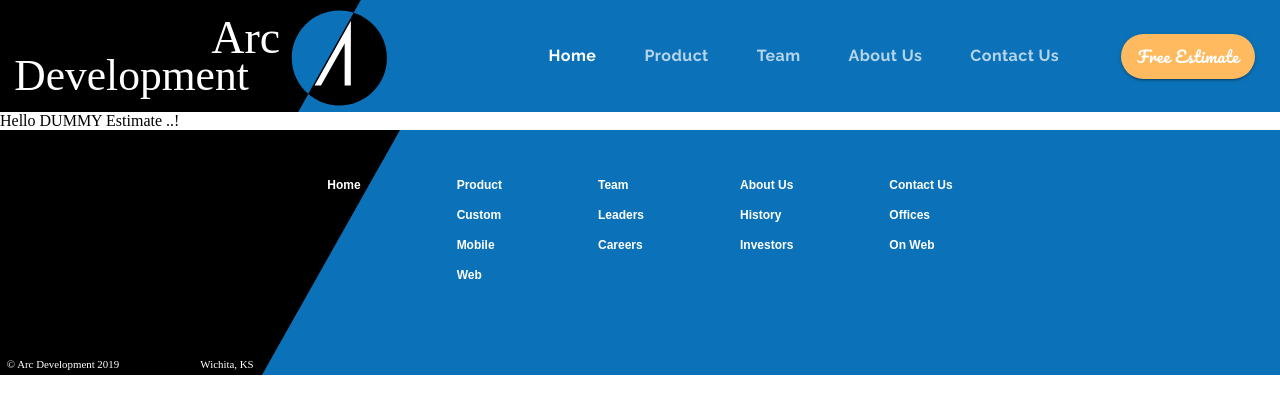
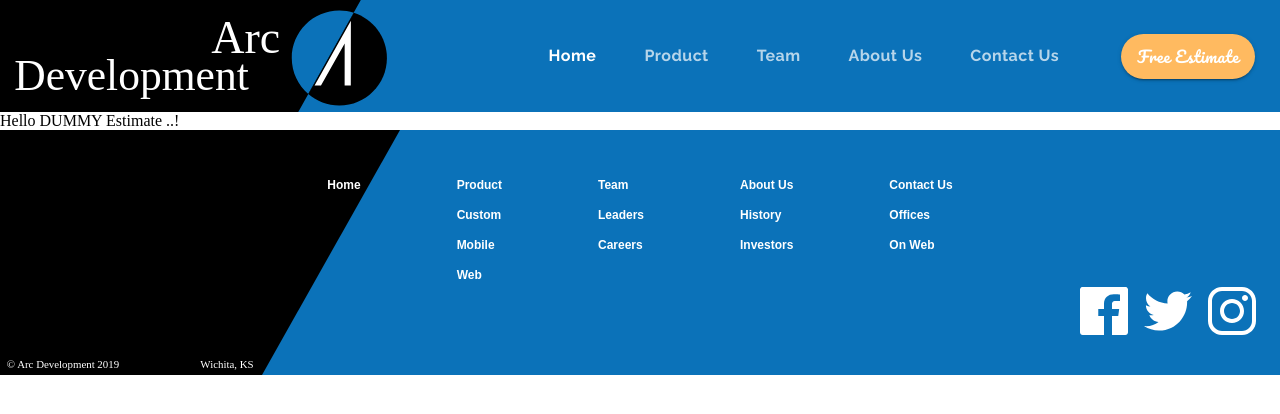
Before and after one commit to guptaprav/materials, a React (Create React App) app: page /estimate in a window 1280 px wide. Shown: the top 414 px of the page. Built offline with nearby package versions, Linux system fonts and the light colour scheme.

Commit message:
footer includes social media, useHook needs props

```diff
--- a/src/components/ui/Footer.js
+++ b/src/components/ui/Footer.js
@@ -2,7 +2,12 @@
 import { Link } from 'react-router-dom';
 import { makeStyles } from '@material-ui/styles';
 import Grid from '@material-ui/core/Grid';
+import Hidden from '@material-ui/core/Hidden';
+
 import footerAdornment from '../../assets/Footer Adornment.svg';
+import facebook from '../../assets/facebook.svg';
+import twitter from '../../assets/twitter.svg';
+import instagram from '../../assets/instagram.svg';
 
 const useStyles = makeStyles(theme => ({
   footer: {
@@ -33,15 +38,32 @@
   },
   gridItem: {
     margin: '3em'
+  },
+  icon: {
+    height: '3em',
+    width: '3em',
+    [theme.breakpoints.down('sm')]: {
+      height: '2em',
+      width: '2em'
+    }
+  },
+  socialContainer: {
+    position: 'absolute',
+    marginTop: '-6em',
+    right: '1.5em',
+    [theme.breakpoints.down('sm')]: {
+      right: '0.6em'
+    }
   }
 }))
 
 export default function Footer(props) {
   const classes = useStyles();
-  const { value, selectedIdx, setValue, setSelectedIdx } = props;
+  const { setValue, setSelectedIdx } = props;
 
   return (
     <footer className={classes.footer}>
+      <Hidden smDown>
       <Grid container justify="center" className={classes.mainContainer}>
         <Grid item className={classes.gridItem}>
           <Grid container direction="column" spacing={2}>
@@ -55,7 +77,7 @@
             <Grid item component={Link} to="/product" onClick={() => {setSelectedIdx(0); setValue(1)}} className={classes.link}>
               Product
             </Grid>
-            <Grid item component={Link} to="/custom" onClick={() => {setSelectedIdx(1); setValue(1)}} onClick={() => setValue(0)} className={classes.link}>
+            <Grid item component={Link} to="/custom" onClick={() => {setSelectedIdx(1); setValue(1)}} className={classes.link}>
               Custom
             </Grid>
             <Grid item component={Link} to="/mobile"  onClick={() => {setSelectedIdx(2); setValue(1)}} className={classes.link}>
@@ -106,11 +128,23 @@
           </Grid>
         </Grid>
       </Grid>
+      </Hidden>
       <img
         alt="black decorative slash"
         src={footerAdornment}
         className={classes.adornment}
       />
+      <Grid container justify="flex-end" spacing={2} className={classes.socialContainer}>
+        <Grid item component="a" href="https://www.facebook.com" rel="noopener noreferrer" target="_blank">
+          <img alt="facebook logo" src={facebook} className={classes.icon} />
+        </Grid>
+        <Grid item component="a" href="https://www.twitter.com" rel="noopener noreferrer" target="_blank">
+          <img alt="twitter logo" src={twitter} className={classes.icon} />
+        </Grid>
+        <Grid item component="a" href="https://www.instagram.com" rel="noopener noreferrer" target="_blank">
+          <img alt="instagram logo" src={instagram} className={classes.icon} />
+        </Grid>
+      </Grid>
     </footer>
   )
 }
--- a/src/components/ui/Header.js
+++ b/src/components/ui/Header.js
@@ -150,6 +150,8 @@
   ]
 
   useEffect(() => {
+    const { value, selectedIdx, setValue, setSelectedIdx } = props;
+
     [...menuOptions, ...routes].forEach(route => {
       switch(window.location.pathname) {
         case `${route.link}`:
@@ -164,7 +166,7 @@
           break;
       }
     })
-  }, [value, menuOptions, selectedIdx, routes])
+  }, [props, menuOptions, routes])
 
   const handleChange = (e, newValue) => {
     setValue(newValue);
```
